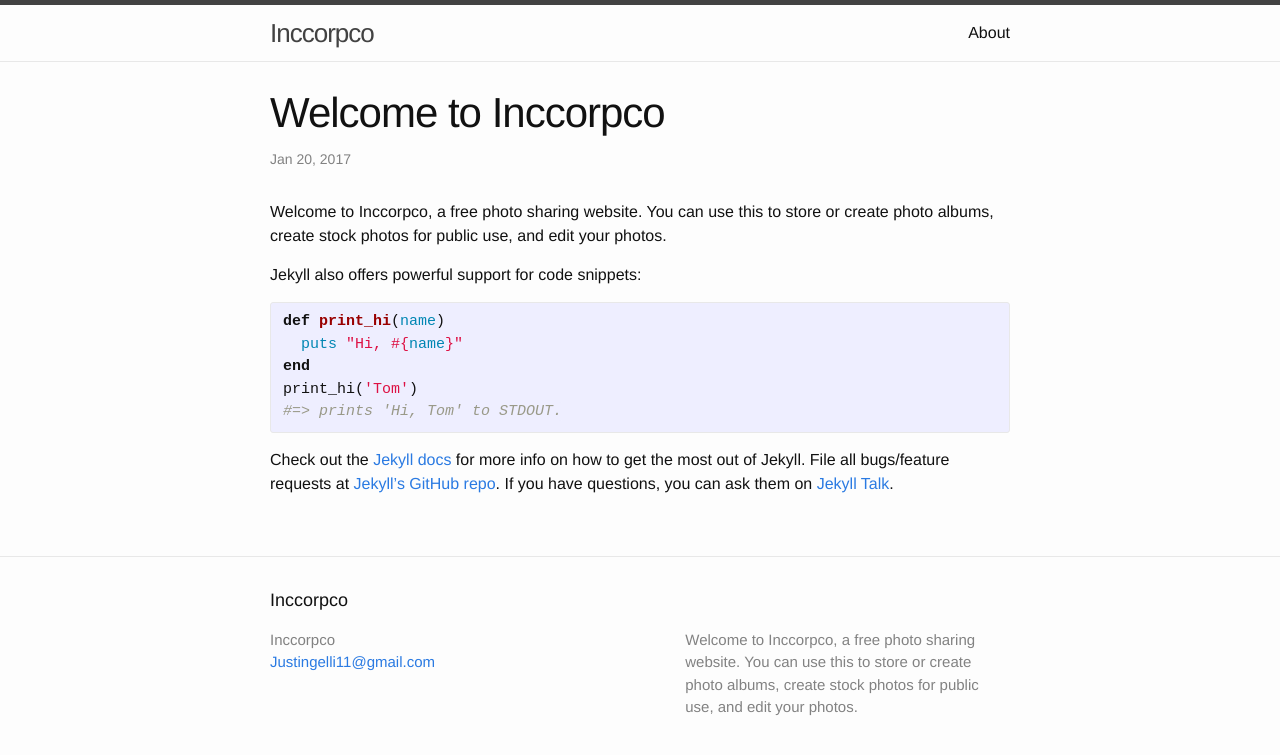
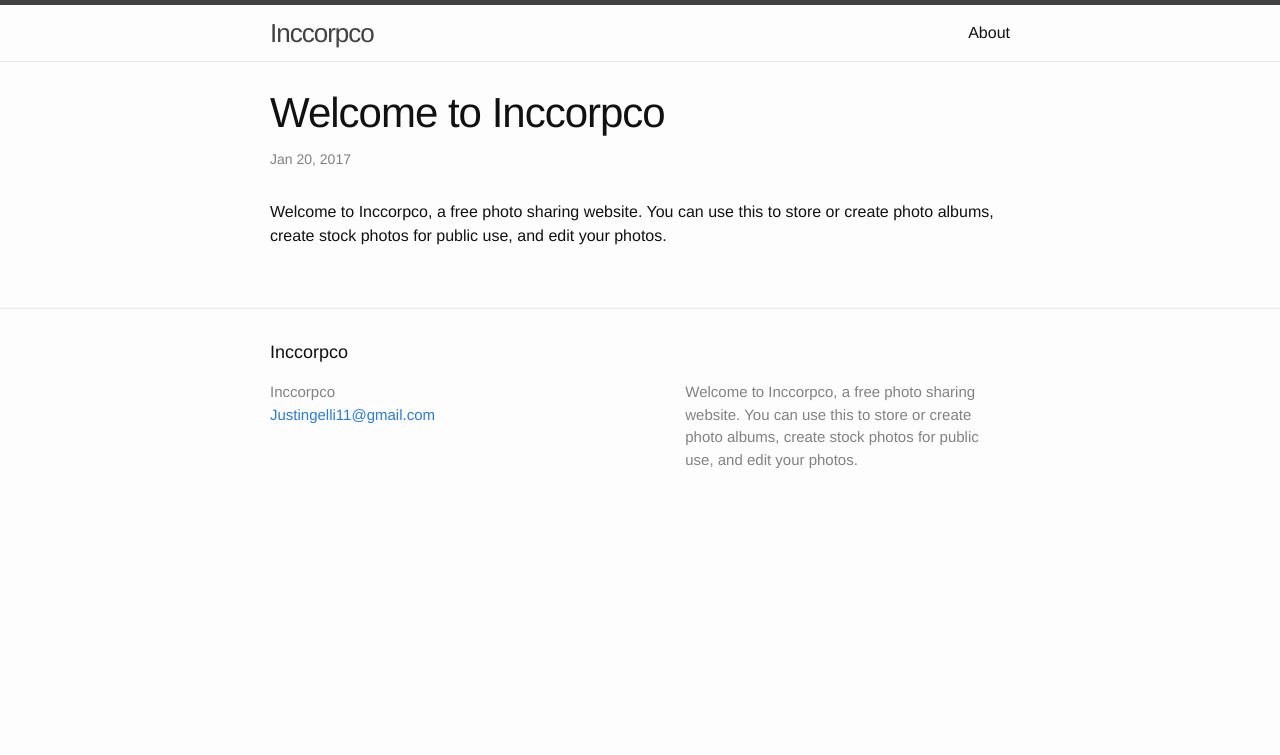
Before and after one commit to Alaze1912/alaze1912.github.io, a Jekyll site: the page built from _posts/2017-01-20-welcome-to-jekyll.markdown, in a window 1280 px wide. Shown: the top 755 px of the page. Built offline with Jekyll 4.4.1, drawn with Linux system fonts in a browser that asks for light colours.

Commit message:
Update 2017-01-20-welcome-to-jekyll.markdown

```diff
--- a/_posts/2017-01-20-welcome-to-jekyll.markdown
+++ b/_posts/2017-01-20-welcome-to-jekyll.markdown
@@ -8,7 +8,7 @@ Welcome to Inccorpco, a free photo sharing website. You can use this to store or
 
 
 
-Jekyll also offers powerful support for code snippets:
+<!--Jekyll also offers powerful support for code snippets:
 
 {% highlight ruby %}
 def print_hi(name)
@@ -22,4 +22,4 @@ Check out the [Jekyll docs][jekyll-docs] for more info on how to get the most ou
 
 [jekyll-docs]: http://jekyllrb.com/docs/home
 [jekyll-gh]:   https://github.com/jekyll/jekyll
-[jekyll-talk]: https://talk.jekyllrb.com/
+[jekyll-talk]: https://talk.jekyllrb.com/-->
```
